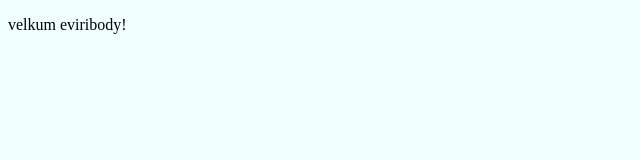
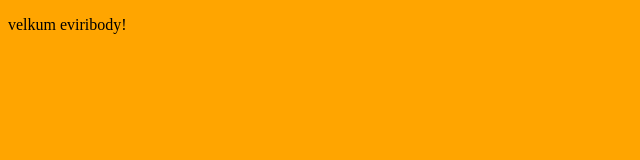
Before and after one commit to Student-na-praksi/SpletnaKetna, a plain HTML site: page index.html in a window 1280 px wide. Shown: the whole page, without its empty margins (0-640 px from the left). Drawn offline with Linux system fonts and the light colour scheme.

Commit message:
test barva ozadja

```diff
--- a/stili.css
+++ b/stili.css
@@ -1,3 +1,3 @@
 body {
-    background: azure;
+    background: orange;
 }
```
